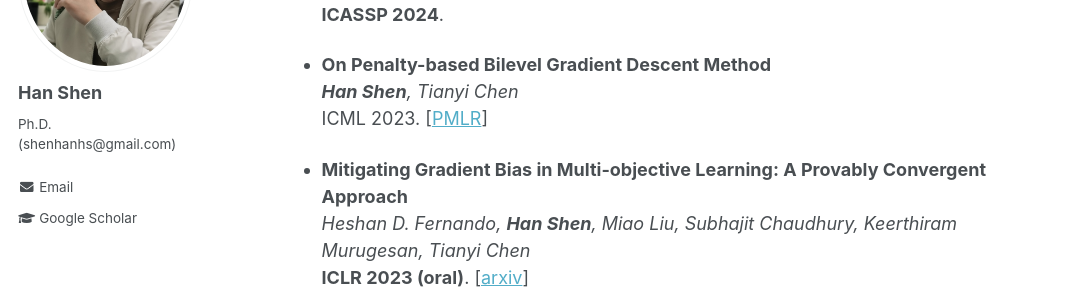
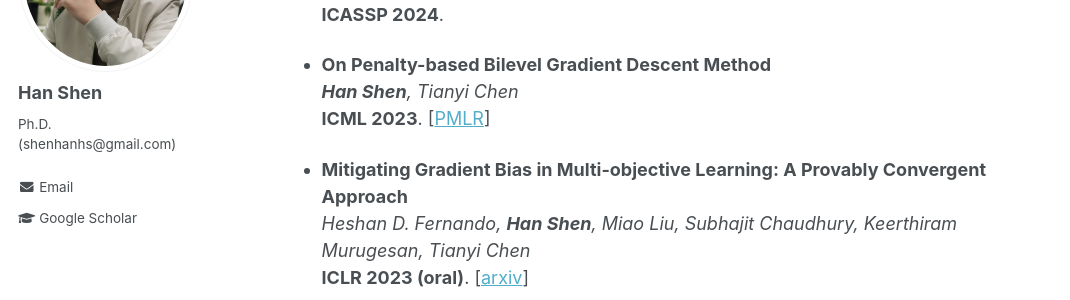
Before and after one commit to hanshen95/hanshen95.github.io, a Jekyll site: the page built from _pages/markdown.md, in a window 1280 px wide and 900 px high, scrolled down 741 px. Shown: the part 152-452 px from the top of the window, without its empty margins (0-1070 px from the left). Built offline with Jekyll 4.4.1, drawn with Linux system fonts in a browser that asks for light colours.

```diff
--- a/_pages/markdown.md
+++ b/_pages/markdown.md
@@ -35,7 +35,7 @@ See an updated list of publications in my [Google scholar page](https://scholar.
 
 * <b>On Penalty-based Bilevel Gradient Descent Method</b>\
 *<b>Han Shen</b>, Tianyi Chen*\
-ICML 2023. [[PMLR](https://proceedings.mlr.press/v202/shen23c.html#:~:text=Further%2C%20we%20propose%20the%20penalty-based%20bilevel%20gradient%20descent,proposed%20algorithm.%20Shen%2C%20H.%20%26%20Chen%2C%20T..%20%282023%29.)]
+**ICML 2023**. [[PMLR](https://proceedings.mlr.press/v202/shen23c.html#:~:text=Further%2C%20we%20propose%20the%20penalty-based%20bilevel%20gradient%20descent,proposed%20algorithm.%20Shen%2C%20H.%20%26%20Chen%2C%20T..%20%282023%29.)]
 
 * <b>Mitigating Gradient Bias in Multi-objective Learning: A Provably Convergent Approach</b>\
 *Heshan D. Fernando, <b>Han Shen</b>, Miao Liu, Subhajit Chaudhury, Keerthiram Murugesan, Tianyi Chen*\
```
